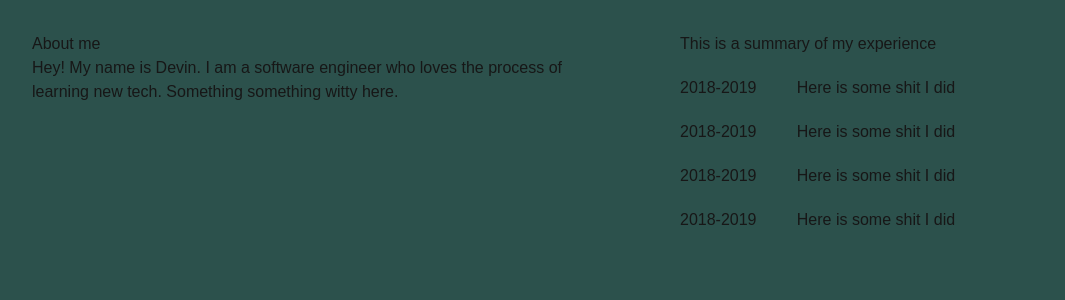
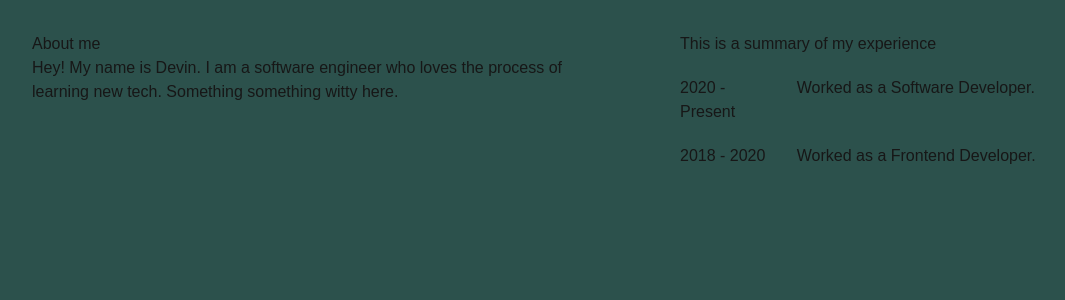
Before and after one commit to ddejongh/Personal-Site-Sandbox, a Next.js app: page / in a window 1280 px wide. Shown: the top 300 px of the page, without its empty margins (0-1065 px from the left). Built offline with nearby package versions, Linux system fonts and the light colour scheme.

Commit message:
fixed resume cards, added dummy data

```diff
--- a/components/PrimaryResume.tsx
+++ b/components/PrimaryResume.tsx
@@ -1,6 +1,7 @@
 import AboutCard from "./About";
 import Summary from "./Summary";
 import ResumeCard from "./ResumeCard";
+import experiences from "../exp.json";
 
 export default function PrimaryResume() {
   return (
@@ -14,7 +15,7 @@ export default function PrimaryResume() {
         </div>
       </div>
       <div className="inline-block col-span-2 p-8">
-        <ResumeCard />
+        <ResumeCard entry={experiences}/>
       </div>
     </div>
   );
--- a/components/ResumeBullet.tsx
+++ /dev/null
@@ -1,14 +0,0 @@
-export default function ResumeBullet() {
-    return (
-        <div>
-            <div className="grid grid-cols-5 gap-4 my-5">
-                <div className="col-span-1">
-                    <p>2018-2019</p>
-                </div>
-                <div className="col-span-4">
-                    <p>Here is some shit I did</p>
-                </div>
-            </div>
-        </div>
-    )
-}
--- a/components/ResumeCard.tsx
+++ b/components/ResumeCard.tsx
@@ -1,15 +1,15 @@
-import ResumeBullet from "./ResumeBullet";
+import experiences from "../exp.json";
+import ResumeList from "./ResumeComponents";
+import { ResumeEntries } from "./ResumeComponents";
 
-export default function ResumeCard() {
+// ResumeCard component now expects experiences of type ResumeEntries
+const ResumeCard = ({ entry }: ResumeEntries) => {
     return (
         <div>
-            <p className='mr-4 mb-4'>This is a summary of my experience</p>
-            <ul>
-                <li><ResumeBullet /></li>
-                <li><ResumeBullet /></li>
-                <li><ResumeBullet /></li>
-                <li><ResumeBullet /></li>
-            </ul>
+            <p className="mr-4 mb-4">This is a summary of my experience</p>
+            <ResumeList entry={entry} />  {/* Passing experiences prop to ResumeList */}
         </div>
-    )
+    );
 }
+
+export default ResumeCard;
--- /dev/null
+++ b/components/ResumeComponents.tsx
@@ -0,0 +1,45 @@
+interface ExperienceEntry {
+  years: string;
+  description: string;
+  skills?: string[];
+}
+
+export interface ResumeEntries {
+  entry: ExperienceEntry[]; // The 'entry' array holds multiple ExperienceEntry objects
+}
+
+// ResumeComponent will display a single entry (years and description)
+const ResumeComponent = ({ years, description }: ExperienceEntry) => {
+  return (
+    <div>
+      <div className="grid grid-cols-5 gap-4 my-5">
+        <div className="col-span-1">
+          <p>{years}</p>
+        </div>
+        <div className="col-span-4">
+          <p>{description}</p>
+        </div>
+      </div>
+    </div>
+  );
+};
+
+// ResumeList will loop through the entries and render each ResumeComponent
+const ResumeList = ({ entry }: ResumeEntries) => {
+  return (
+    <ul>
+      {entry.map((entry, index) => (
+        <li key={index}>
+          {" "}
+          {/* Added a key for each list item */}
+          <ResumeComponent
+            years={entry.years}
+            description={entry.description}
+          />
+        </li>
+      ))}
+    </ul>
+  );
+};
+
+export default ResumeList;
--- /dev/null
+++ b/exp.json
@@ -0,0 +1,12 @@
+[
+    {
+      "years": "2020 - Present",
+      "description": "Worked as a Software Developer.",
+      "skills": ["JavaScript", "React"]
+    },
+    {
+      "years": "2018 - 2020",
+      "description": "Worked as a Frontend Developer.",
+      "skills": ["HTML", "CSS", "JavaScript"]
+    }
+  ]
```
